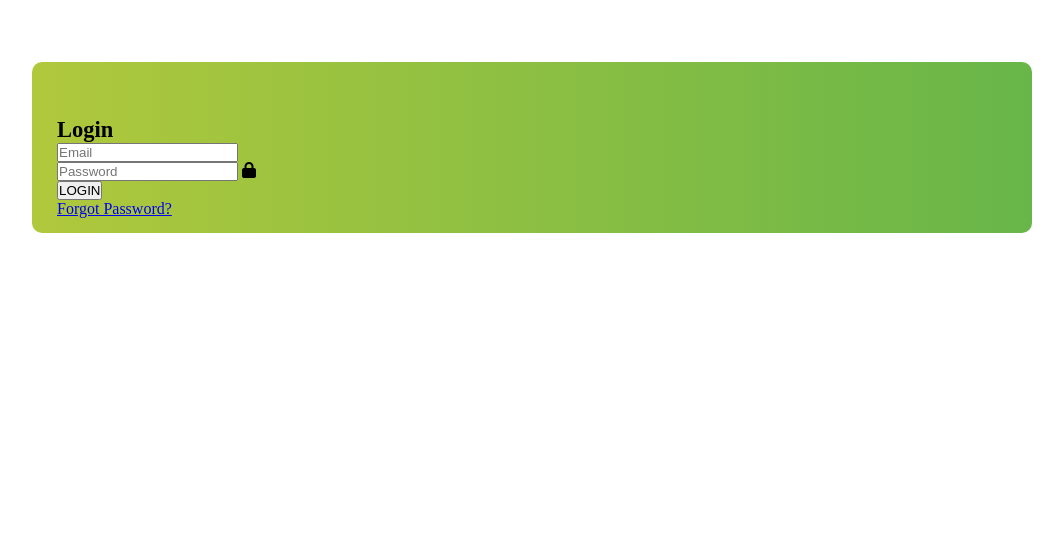
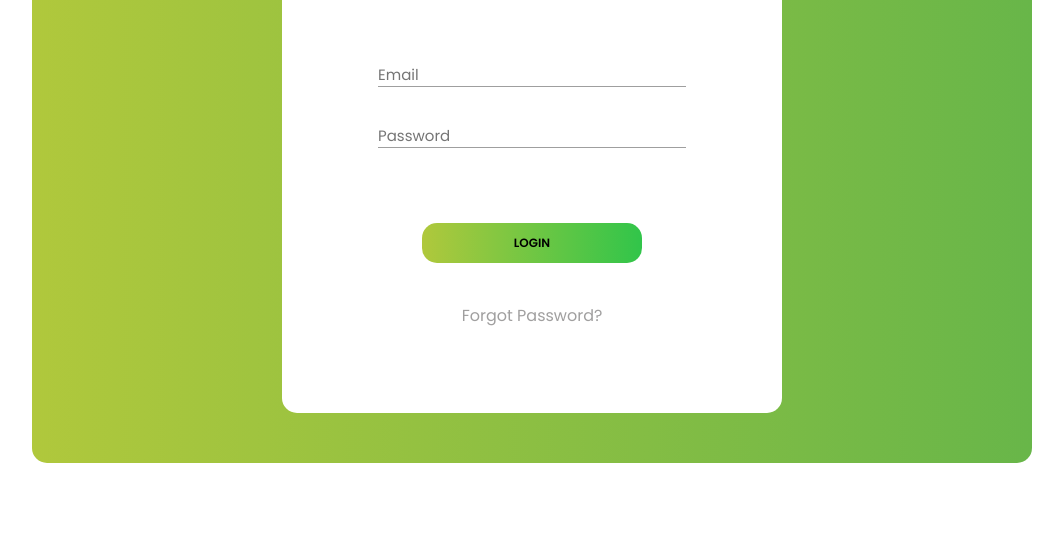
Before and after one commit to suraj-sutar/figma-Design, a plain HTML site: page fruitWebSite/login page/index.html in a window 1280 px wide. Shown: the part 253-800 px from the top of the page, without its empty margins (108-1171 px from the left). Drawn offline with Linux system fonts and the light colour scheme.

Commit message:
Login Page And Navigation Bar
Login Page And Navigation Bar

```diff
--- a/fruitWebSite/login page/index.html
+++ b/fruitWebSite/login page/index.html
@@ -10,34 +10,27 @@
       crossorigin="anonymous"
       referrerpolicy="no-referrer"
     />
+    <title>Document</title>
     <link rel="stylesheet" href="style.css" />
-    <title>Login Page</title>
   </head>
   <body>
-    <div class="container">
-
-      <div class="form">
-        <div class="heading">
-          <h2>Login</h2>
-        </div>
-
-        <div class="email_input">
+    <section class="flext-container">
+      <div class="from">
+        <h2>Login</h2>
+        <div class="textFeild email-text">
           <input type="email" placeholder="Email" />
         </div>
-
-        <div class="pass_input">
+        <div class="textFeild password-text">
           <input type="password" placeholder="Password" />
-          <i class="fa-solid fa-lock"></i>
+          <!-- <i class="fa-solid fa-lock"></i> -->
         </div>
-
-        <div class="login_btn">
+        <div class="btn">
           <button>LOGIN</button>
         </div>
-
-        <div class="forgot_pass">
+        <div class="forgot-link">
           <a href="#">Forgot Password?</a>
         </div>
       </div>
-    </div>
+    </section>
   </body>
 </html>
--- a/fruitWebSite/login page/style.css
+++ b/fruitWebSite/login page/style.css
@@ -1,32 +1,95 @@
+@import url("https://fonts.googleapis.com/css2?family=Poppins:wght@200;300;400;500;600&display=swap");
 * {
   margin: 0;
   padding: 0;
   box-sizing: border-box;
+  font-family: "Poppins", sans-serif;
 }
 
 body {
-  width: 100%;
-  min-height: 100vh;
-
-  background-position: center;
-  background-size: cover;
-  display: flex;
-  flex-wrap: wrap;
-  justify-content: center;
-  background-repeat: no-repeat;
-  align-items: center;
+  background-color: #fff;
+  color: black;
+  height: 100vh;
+  display: grid;
+  place-items: center;
 }
 
-.container {
+.flext-container {
   width: 1000px;
-  height: 100%;
+  background: linear-gradient(to right, #b0c83c, #68b649);
+  border-radius: 15px;
   display: flex;
-  background: linear-gradient(to right, #b0c83c, #68b649);
-  padding: 15px 25px;
-  border-radius: 10px;
+  flex-direction: row;
+  justify-content: center;
+  align-items: center;
+  flex-wrap: wrap;
 }
 
-.heading {
-  margin-top: 40px;
+.from {
+  width: 50%;
+  background-color: #fff;
+  border-radius: 15px;
+  margin: 50px 0;
+  padding: 15px 30px;
+}
+
+h2 {
+  text-align: center;
+  margin: 45px 0;
+  font-size: 30px;
+  font-weight: 400;
+}
+
+.email-text {
+  text-align: center;
+}
+
+.email-text input {
+  width: 70%;
+  margin-top: 35px;
+  margin-bottom: 20px;
+  border: none;
+  border-bottom: 1px solid rgba(105, 104, 104, 0.637);
+}
+.email-text input::placeholder {
   font-size: 15px;
 }
+
+.password-text {
+  text-align: center;
+}
+.password-text input {
+  width: 70%;
+  border: none;
+  margin-top: 20px;
+  margin-bottom: 35px;
+  border-bottom: 1px solid rgba(105, 104, 104, 0.637);
+}
+
+.password-text input::placeholder {
+  font-size: 15px;
+}
+.btn {
+  text-align: center;
+  margin: 40px 0;
+}
+
+.btn button {
+  background: linear-gradient(to right, #b0c83c, #31c54a);
+  width: 50%;
+  height: 40px;
+  border: none;
+  font-size: 12px;
+  border-radius: 15px;
+  font-weight: bold;
+}
+
+.forgot-link {
+  text-align: center;
+  margin-bottom: 70px;
+}
+
+.forgot-link a {
+  text-decoration: none;
+  color: rgba(105, 104, 104, 0.637);
+}
--- /dev/null
+++ b/fruitWebSite/nav-part/style.css
@@ -0,0 +1,92 @@
+@import url("https://fonts.googleapis.com/css2?family=Playfair+Display:wght@400;500;600;700&display=swap");
+* {
+  margin: 0;
+  padding: 0;
+  box-sizing: border-box;
+}
+
+body {
+  font-family: "Playfair Display", serif;
+}
+
+header {
+  height: 100px;
+  background-color: #fff;
+  display: flex;
+  /* flex-wrap: wrap; */
+  justify-content: space-around;
+  align-items: center;
+  border-bottom: 1px solid #eaeaea;
+}
+
+ul {
+  display: flex;
+  /* flex-wrap: wrap; */
+  list-style: none;
+  background-color: #eaeaea;
+  padding: 10px 25px;
+  border-radius: 10px;
+  margin-top: 100px;
+}
+ul li a {
+  padding: 0 20px;
+  text-decoration: none;
+  font-weight: 500;
+  letter-spacing: 1px;
+  color: black;
+}
+ul li a:hover {
+  color: #31c54a;
+}
+
+.logo h2 {
+  font-size: 30px;
+  font-weight: 200;
+}
+
+.icons i {
+  padding: 0 10px;
+  font-size: 20px;
+}
+
+main {
+  background-image: url(background-img.png);
+  height: calc(100vh - 100px);
+  background-position: center;
+  background-repeat: no-repeat;
+  background-size: cover;
+
+  display: flex;
+  justify-content: flex-start;
+  align-items: center;
+}
+
+.content-left {
+  padding-left: 200px;
+}
+
+.content-left h2 {
+  font-size: 100px;
+  font-weight: 400;
+}
+
+.content-left p {
+  font-size: 24px;
+  font-weight: 400;
+  color: white;
+}
+
+.content-left button {
+  background: linear-gradient(to right, #b0c83c, #31c54a);
+  border: none;
+  outline: none;
+  width: 250px;
+  height: 40px;
+  margin-top: 25px;
+  border-radius: 10px;
+  font-size: 20px;
+
+  font-family: "Playfair Display", serif;
+  font-weight: 600;
+  letter-spacing: 2px;
+}
--- /dev/null
+++ b/fruitWebSite/navigation-Bar/style.css
@@ -0,0 +1,50 @@
+@import url("https://fonts.googleapis.com/css2?family=Poppins:wght@200;300;400;500;600&display=swap");
+* {
+  margin: 0;
+  padding: 0;
+  box-sizing: border-box;
+  font-family: "Poppins", sans-serif;
+}
+
+body {
+  background-color: #fff;
+  color: black;
+  height: 100vh;
+}
+
+.nav-container {
+  width: 100%;
+  background-color: white;
+  color: black;
+  display: flex;
+  justify-content: space-between;
+  align-items: center;
+  border-bottom: 1px solid rgb(145, 144, 144);
+}
+
+.logo {
+  margin: 15px 40px;
+}
+
+.logo h2 {
+  margin: 10px 25px;
+  font-weight: 400;
+  font-size: 30px;
+}
+
+.manu-links {
+}
+
+.manu-links a {
+}
+
+.icons {
+  margin: 15px 40px;
+}
+
+.icons i {
+  margin: 10px 20px;
+  font-size: 20px;
+  color: rgb(145, 144, 144);
+  /* font-weight: 200; */
+}
```
Also changed, not shown: fruitWebSite/manu-Bar/index.html (added, +20 -0 lines), fruitWebSite/nav-part/index.html (added, +50 -0 lines), fruitWebSite/navigation-Bar/index.html (added, +40 -0 lines), fruitWebSite/sign-up Page/Sign-up.html (+1 -1 lines), fruitWebSite/manu-Bar/style.css (added), 1 other file.
